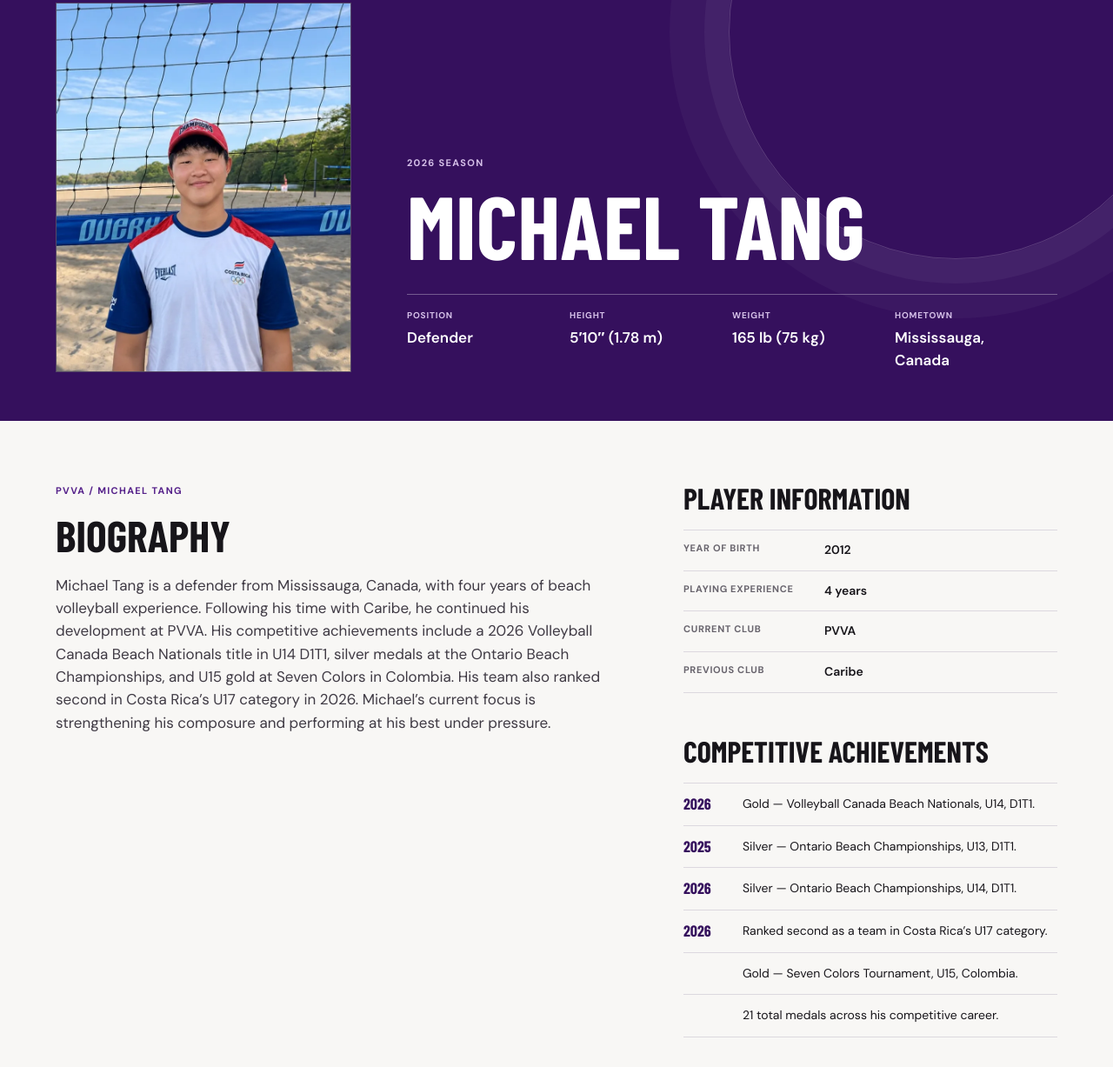
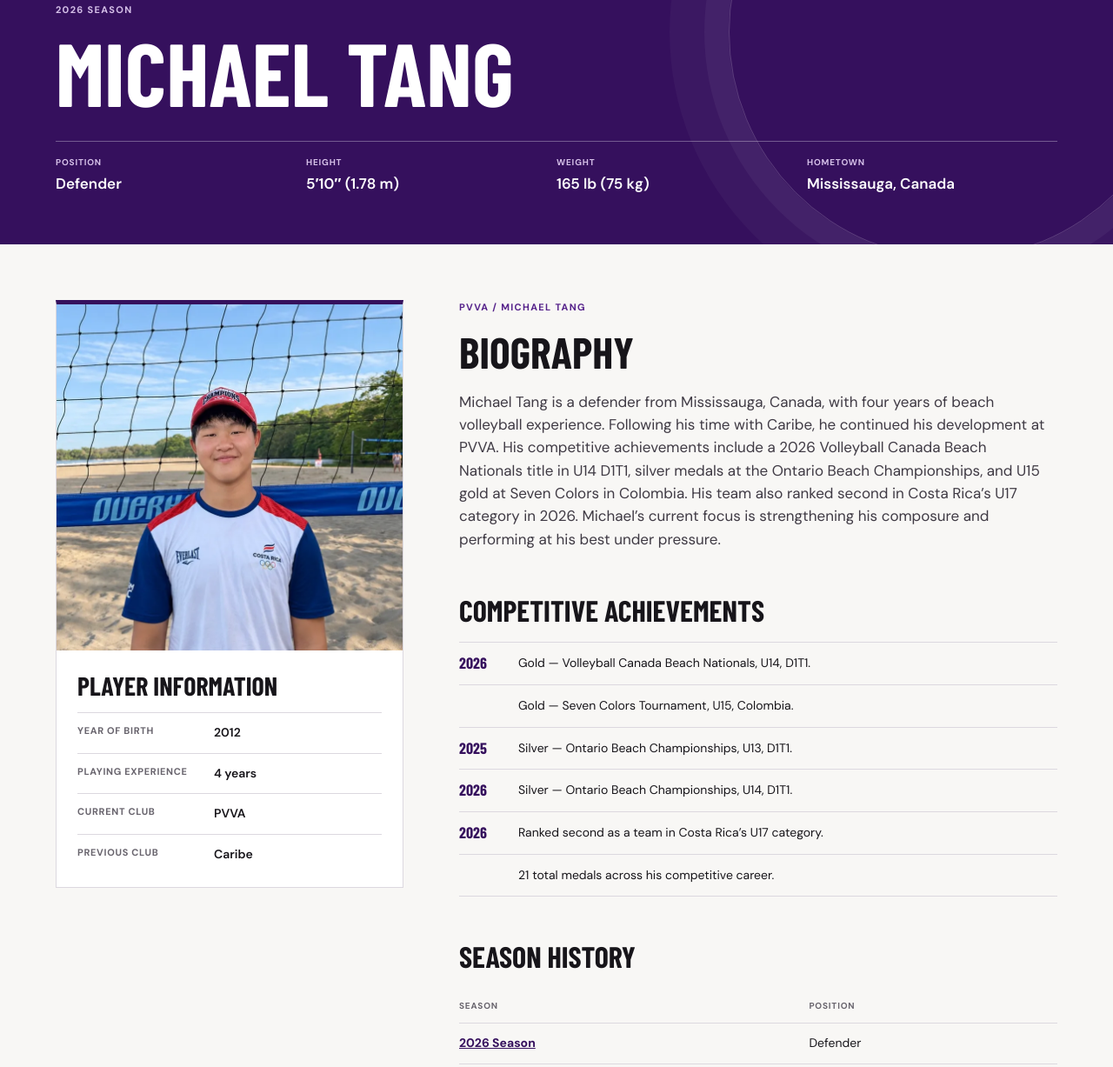
Before and after one commit to villaspuntauva/Puerto-Viejo-Volleyball-Academy, an Astro site: page /athletes/michael-tang/ in a window 1280 px wide. Shown: the part 166-1393 px from the top of the page at 87% size. Built offline with nearby package versions, Linux system fonts and the light colour scheme; Astro itself is replaced by a stand-in of ours; a web font is replaced by a local one.

Commit message:
profile changes

```diff
--- a/src/components/roster/AthleteProfile.astro
+++ b/src/components/roster/AthleteProfile.astro
@@ -10,6 +10,7 @@ import {
   rosterText,
   seasonHref,
   seasonRoster,
+  sortedAchievements,
   type Athlete,
   type Locale,
 } from '../../data/roster';
@@ -47,16 +48,13 @@ const index = teammates.findIndex((row) => row.athlete === athlete.slug);
 const prev = index > 0 ? teammates[index - 1] : undefined;
 const next = index >= 0 && index < teammates.length - 1 ? teammates[index + 1] : undefined;
 const historyHasNumbers = history.some(({ entry }) => entry.number);
+const achievements = sortedAchievements(athlete);
 const bio = athlete.bio?.[lang]?.length ? athlete.bio[lang] : athlete.bio?.en;
 ---
 
 <section class="profile-hero">
   <div class="profile-hero-inner">
     <a class="text-link text-link-light profile-back" href={backHref}><span aria-hidden="true">←</span> {t.backToRoster}{latest && ` · ${latest.season.label[lang]}`}</a>
-    <div class="profile-hero-grid">
-      <div class="profile-photo">
-        <AthletePhoto athlete={athlete} number={latest?.entry.number} priority />
-      </div>
     <div class="profile-heading">
       {athlete.sample && <span class="profile-sample-tag">{t.sampleProfile}</span>}
       <p class="eyebrow">
@@ -73,31 +71,35 @@ const bio = athlete.bio?.[lang]?.length ? athlete.bio[lang] : athlete.bio?.en;
       )}
     </div>
   </div>
-  </div>
 </section>
 
 <div class="profile-body">
+  <aside class="profile-card">
+    <div class="profile-photo">
+      <AthletePhoto athlete={athlete} number={latest?.entry.number} priority />
+    </div>
+    {info.length > 0 && (
+      <div class="profile-card-info">
+        <h2>{t.playerInfo}</h2>
+        <dl class="profile-info">
+          {info.map((fact) => <div><dt>{fact.label}</dt><dd>{fact.value}</dd></div>)}
+        </dl>
+      </div>
+    )}
+  </aside>
+
+  <div class="profile-main">
     <section class="profile-section profile-bio">
       <p class="eyebrow">PVVA / {athlete.name}</p>
       <h2>{t.biography}</h2>
       {bio?.length ? bio.map((paragraph) => <p>{paragraph}</p>) : <p class="profile-muted">{t.bioPending}</p>}
     </section>
 
-  <aside class="profile-side">
-    {info.length > 0 && (
-      <section class="profile-section">
-        <h2>{t.playerInfo}</h2>
-        <dl class="profile-info">
-          {info.map((fact) => <div><dt>{fact.label}</dt><dd>{fact.value}</dd></div>)}
-        </dl>
-      </section>
-    )}
-
-    {athlete.achievements && athlete.achievements.length > 0 && (
+    {achievements.length > 0 && (
       <section class="profile-section">
         <h2>{athlete.achievementsTitle?.[lang] ?? t.achievementsDefault}</h2>
         <ul class="profile-achievements">
-          {athlete.achievements.map((item) => (
+          {achievements.map((item) => (
             <li><span>{item.year ?? ''}</span>{item.text[lang]}</li>
           ))}
         </ul>
@@ -121,7 +123,7 @@ const bio = athlete.bio?.[lang]?.length ? athlete.bio[lang] : athlete.bio?.en;
         </table>
       </section>
     )}
-  </aside>
+  </div>
 </div>
 
 {(prev || next) && (
--- a/src/data/roster.ts
+++ b/src/data/roster.ts
@@ -10,6 +10,10 @@
  *   They stay on the seasons they played and their profile stays online.
  * - Only publish information the athlete (and a parent or guardian for minors) has approved.
  *   Leave a field out and it is simply hidden. Show year of birth only, never a full date of birth.
+ *
+ * Achievements can be entered in any order. Profiles always show gold, then silver, then bronze, then
+ * everything else, oldest first within each group. Start the English text with "Gold —", "Silver —"
+ * or "Bronze —" so the medal is recognised. Results from the same year keep the order entered here.
  *
  * Photos: portrait photos live in /public/images/roster/ as <slug>-pvva.webp (about 800px wide).
  * Athletes without a photo get a branded placeholder.
@@ -315,6 +319,20 @@ export const isCurrentAthlete = (slug: string) => currentSeason.roster.some((row
 /** Athletes who appear on at least one season (only these get a profile page). */
 export const listedAthletes = athletes.filter((athlete) => athleteSeasons(athlete.slug).length > 0);
 
+const medalOrder = ['gold', 'silver', 'bronze'];
+
+const medalRank = ({ text }: Achievement) => {
+  const rank = medalOrder.indexOf(text.en.match(/^\w+/)?.[0].toLowerCase() ?? '');
+  return rank === -1 ? medalOrder.length : rank;
+};
+
+/** Gold, silver, bronze, then other results; oldest first within each, with undated entries last. */
+export function sortedAchievements(athlete: Athlete): Achievement[] {
+  return [...(athlete.achievements ?? [])].sort(
+    (a, b) => medalRank(a) - medalRank(b) || (a.year ?? '9999').localeCompare(b.year ?? '9999'),
+  );
+}
+
 // ── URLs ─────────────────────────────────────────────────────────
 
 export const rosterHref = (lang: Locale) => (lang === 'es' ? '/es/atletas/' : '/athletes/');
--- a/src/data/spanishPages.ts
+++ b/src/data/spanishPages.ts
@@ -22,17 +22,17 @@ export interface SpanishPage {
 export const spanishPages: Record<string, SpanishPage> = {
   horarios: {
     title: 'Horarios de entrenamiento | Puerto Viejo Volleyball Academy',
-    description: 'Horario general de entrenamiento de Puerto Viejo Volleyball Academy en Playa Cocles: de lunes a jueves, entre las 3:00 y las 5:30 p. m.',
+    description: 'Horario general de entrenamiento de Puerto Viejo Volleyball Academy en Playa Cocles: de lunes a sábado, entre las 3:00 y las 5:30 p. m.',
     eyebrow: 'Entrenamientos / Playa Cocles',
     heading: 'Haz espacio para la próxima repetición.',
-    intro: 'Las sesiones generalmente se realizan de lunes a jueves por la tarde en Playa Cocles.',
+    intro: 'Las sesiones generalmente se realizan de lunes a sábado por la tarde en Playa Cocles.',
     number: '04',
     photo: 'settingPractice',
     sections: [
       {
         title: 'Horario general de entrenamiento',
         paragraphs: [
-          'Las sesiones generalmente se realizan de lunes a jueves, entre las 3:00 y las 5:30 p. m. Contacta a PVVA para confirmar la disponibilidad actual y el horario de tu sesión.',
+          'Las sesiones generalmente se realizan de lunes a sábado, entre las 3:00 y las 5:30 p. m. Contacta a PVVA para confirmar la disponibilidad actual y el horario de tu sesión.',
           'Zona de entrenamiento: Playa Cocles, Puerto Viejo. Zona horaria: hora de Costa Rica, UTC−6.',
         ],
       },
--- a/src/pages/schedule.astro
+++ b/src/pages/schedule.astro
@@ -3,7 +3,7 @@ import BaseLayout from '../layouts/BaseLayout.astro';
 import PageIntro from '../components/PageIntro.astro';
 import { photoAttrs } from '../data/photos';
 
-const description = 'Puerto Viejo Volleyball Academy training hours at Playa Cocles: sessions generally take place Monday–Thursday, between 3:00 and 5:30 p.m.';
+const description = 'Puerto Viejo Volleyball Academy training hours at Playa Cocles: sessions generally take place Monday–Saturday, between 3:00 and 5:30 p.m.';
 ---
 
 <BaseLayout title="Training Hours | Puerto Viejo Volleyball Academy" description={description} image={photoAttrs('settingPractice').src}>
@@ -11,8 +11,8 @@ const description = 'Puerto Viejo Volleyball Academy training hours at Playa Coc
   <section class="content-section schedule-section">
     <div class="hours-block">
       <p class="eyebrow">Training hours</p>
-      <h2>Monday–Thursday<br /><em>3:00–5:30 p.m.</em></h2>
-      <p>Sessions generally take place Monday–Thursday, between 3:00 and 5:30 p.m. Contact PVVA to confirm current availability and your session time.</p>
+      <h2>Monday–Saturday<br /><em>3:00–5:30 p.m.</em></h2>
+      <p>Sessions generally take place Monday–Saturday, between 3:00 and 5:30 p.m. Contact PVVA to confirm current availability and your session time.</p>
     </div>
     <div class="schedule-details"><div><span>TRAINING AREA</span><strong>Playa Cocles, Puerto Viejo</strong></div><div><span>TIME ZONE</span><strong>Costa Rica Time · UTC−6</strong></div></div>
     <a class="button button-dark" href="https://wa.me/50660196290?text=Hi%20PVVA%2C%20can%20you%20confirm%20current%20availability%20and%20my%20session%20time%3F">Confirm your session time <span aria-hidden="true">↗</span></a>
--- a/src/styles/global.css
+++ b/src/styles/global.css
@@ -542,9 +542,8 @@ html[lang="es"] .page-intro h1 { line-height: 1.02; }
 .profile-hero::after { position: absolute; top: -140px; right: -80px; width: 520px; height: 520px; border: 1px solid #ffffff30; border-radius: 50%; content: ''; box-shadow: 0 0 0 28px #ffffff0b, 0 0 0 68px #ffffff08; }
 .profile-hero-inner { position: relative; z-index: 1; padding: 34px clamp(16px, 5vw, 72px) 56px; }
 .profile-back { margin-bottom: 30px; }
-.profile-hero-grid { display: grid; grid-template-columns: minmax(220px, 340px) 1fr; align-items: end; gap: clamp(28px, 5vw, 70px); }
-.profile-photo { position: relative; aspect-ratio: 4 / 5; overflow: hidden; border: 1px solid #ffffff40; background: #1d0a33; }
-.profile-photo .athlete-photo { position: absolute; inset: 0; width: 100%; height: 100%; object-fit: cover; object-position: center 20%; }
+.profile-photo { position: relative; aspect-ratio: 1; overflow: hidden; background: #1d0a33; }
+.profile-photo .athlete-photo { position: absolute; inset: 0; width: 100%; height: 100%; object-fit: cover; object-position: center 75%; }
 .profile-photo .athlete-photo-initials { font-size: 92px; }
 .profile-heading .eyebrow { color: #d5c0e8; }
 .profile-heading h1 { margin: 0; font-family: var(--font-display); font-size: clamp(58px, 8vw, 112px); font-weight: 800; line-height: .86; text-transform: uppercase; }
@@ -555,12 +554,18 @@ html[lang="es"] .page-intro h1 { line-height: 1.02; }
 .profile-facts dt { color: #d5c0e8; font-size: 10px; font-weight: 700; letter-spacing: .08em; text-transform: uppercase; }
 .profile-facts dd { margin: 4px 0 0; font-size: 17px; font-weight: 600; }
 
-.profile-body { display: grid; grid-template-columns: minmax(0, 1.5fr) minmax(280px, 1fr); gap: clamp(36px, 6vw, 90px); padding: 72px clamp(16px, 5vw, 72px); }
+.profile-body { display: grid; grid-template-columns: minmax(280px, 400px) minmax(0, 1fr); align-items: start; gap: clamp(32px, 5vw, 80px); padding: 64px clamp(16px, 5vw, 72px) 80px; }
+.profile-card { border: 1px solid var(--line); border-top: 5px solid var(--purple); background: white; }
+.profile-card-info { padding: 26px 24px 14px; }
+.profile-card-info h2 { margin-bottom: 16px; font-size: 30px; }
+.profile-card .profile-info div { grid-template-columns: minmax(0, 145px) minmax(0, 1fr); }
+.profile-card .profile-info div:last-child { border-bottom: 0; }
+.profile-bio p:last-child { margin-bottom: 0; }
+.profile-main { display: grid; gap: 52px; max-width: 820px; }
 .profile-section h2 { margin-bottom: 20px; font-size: clamp(36px, 4vw, 50px); }
 .profile-bio p:not(.eyebrow) { max-width: 680px; color: #3f3a44; font-size: 17px; }
 .profile-muted { color: var(--muted) !important; }
-.profile-side { display: grid; align-content: start; gap: 50px; }
-.profile-side h2 { font-size: 34px; }
+.profile-main .profile-section + .profile-section h2 { font-size: 34px; }
 .profile-achievements { margin: 0; padding: 0; border-top: 1px solid var(--line); list-style: none; }
 .profile-achievements li { display: grid; grid-template-columns: 56px 1fr; gap: 12px; padding: 13px 0; border-bottom: 1px solid var(--line); font-size: 14px; }
 .profile-achievements li > span { color: var(--purple); font-family: var(--font-display); font-size: 18px; font-weight: 700; line-height: 1.2; }
@@ -577,9 +582,8 @@ html[lang="es"] .page-intro h1 { line-height: 1.02; }
 .profile-pager-next { grid-column: 2; text-align: right; }
 
 @media (max-width: 820px) {
-  .profile-hero-grid { grid-template-columns: 1fr; }
-  .profile-photo { width: min(300px, 75%); }
-  .profile-body { grid-template-columns: 1fr; }
+  .profile-body { grid-template-columns: 1fr; padding-block: 40px 56px; }
+  .profile-card { width: 100%; max-width: 440px; }
 }
 @media (max-width: 560px) {
   .roster { padding-top: 44px; }
```
Lines whose indentation alone changed are shown as unchanged.
